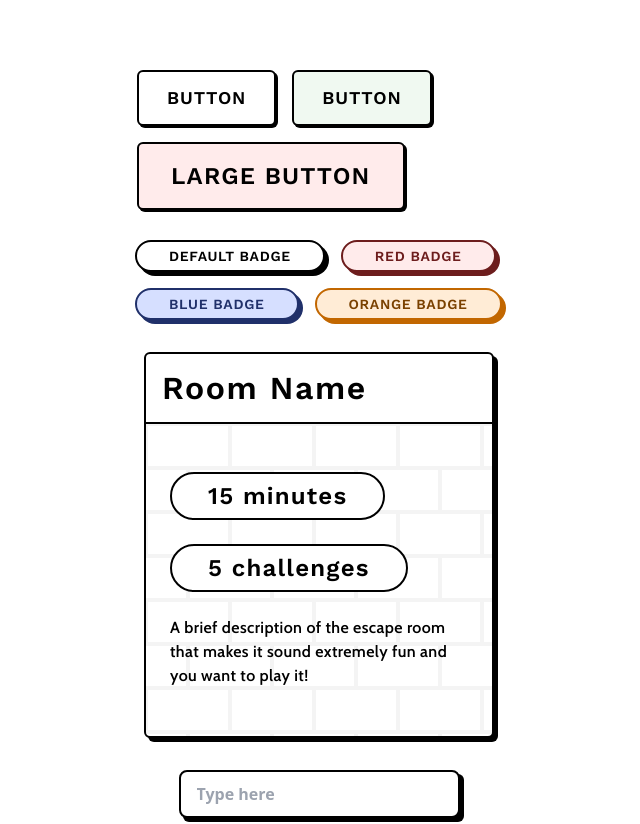
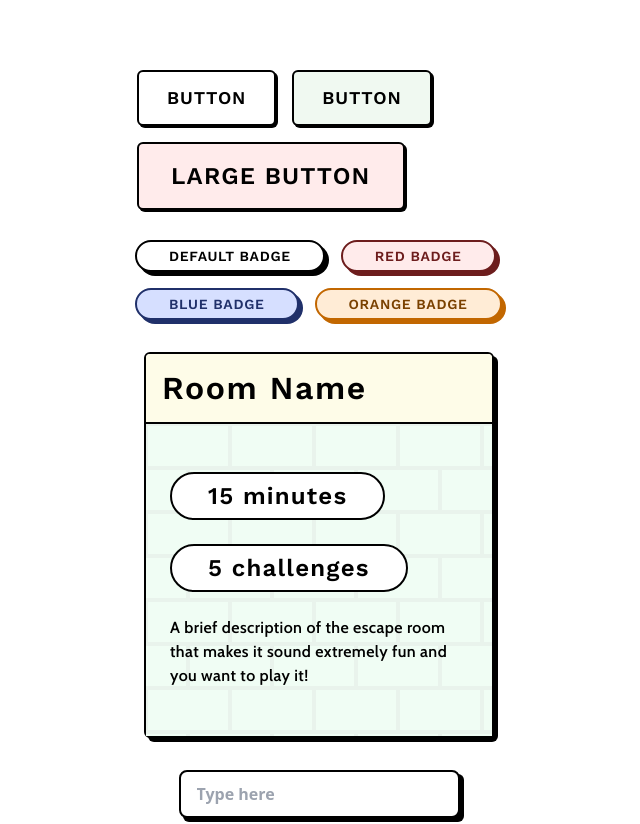
Before and after one commit to Infinity-Times-Two/escape-room-builder-frontend, a Next.js app: page / in a window 1280 px wide. Shown: the top 824 px of the page, without its empty margins (317-957 px from the left). Built offline with nearby package versions, Linux system fonts and the light colour scheme.

Commit message:
Safelist colours to be able to use template literals in TW classes

```diff
--- a/tailwind.config.ts
+++ b/tailwind.config.ts
@@ -15,5 +15,8 @@ const config: Config = {
     },
   },
   plugins: [require('daisyui')],
+  safelist: [
+    'bg-yellow-50', 'bg-blue-50', 'bg-green-50', 'bg-red-50', 'bg-purple-50', 'bg-pink-50', 'bg-orange-50',
+  ],
 };
 export default config;
```
